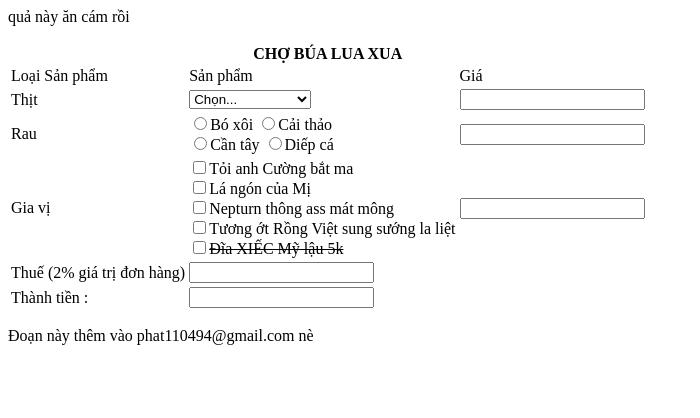
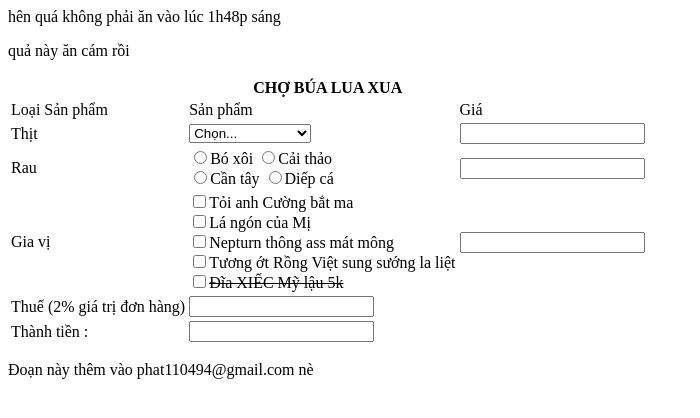
Before and after one commit to phat1104/jQueryForm, a plain HTML site: page index.html in a window 1280 px wide. Shown: the whole page, without its empty margins (0-700 px from the left). Drawn offline with Linux system fonts and the light colour scheme.

Commit message:
1h48p sáng

```diff
--- a/index.html
+++ b/index.html
@@ -9,6 +9,7 @@
 
 <body>
 <div>
+	<p>hên quá không phải ăn vào lúc 1h48p sáng</p>
 	<p>quả này ăn cám rồi</p>
 	<table>
     	<tr>
```
